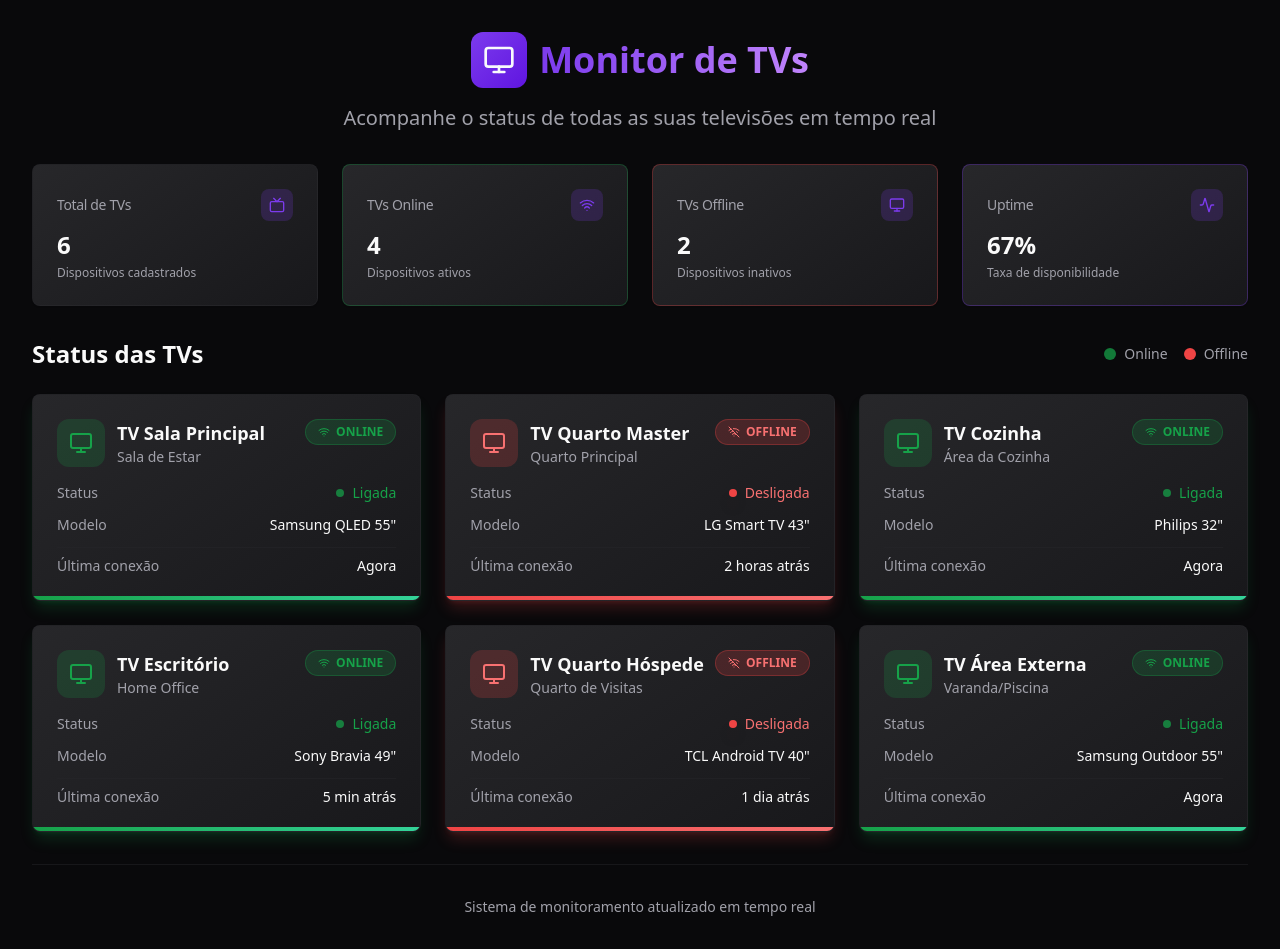
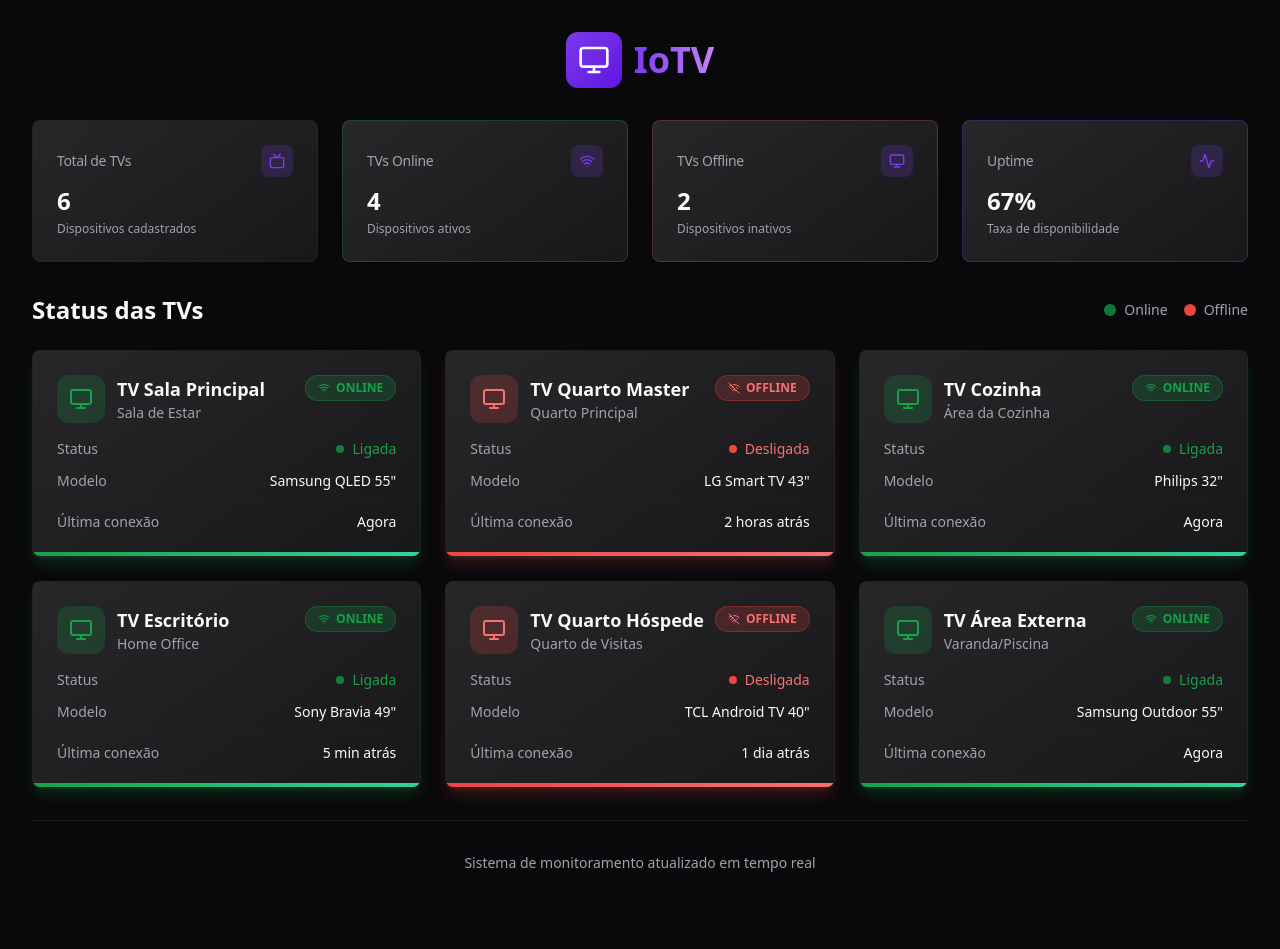
Before and after one commit to icaro258/iotv, a React (Vite) app: page / in a window 1280 px wide. After the commit the page ends 905 px from the top, so only its background shows below. Built offline with nearby package versions, Linux system fonts and the light colour scheme; the HTML template or start-up script is replaced by a standard one.

Commit message:
Atualizar título e descrição

```diff
--- a/src/pages/Index.tsx
+++ b/src/pages/Index.tsx
@@ -105,12 +105,9 @@ const Index = () => {
               <Monitor className="h-8 w-8 text-primary-foreground" />
             </div>
             <h1 className="text-4xl font-bold bg-gradient-to-r from-primary to-purple-400 bg-clip-text text-transparent">
-              Monitor de TVs
+              IoTV
             </h1>
           </div>
-          <p className="text-xl text-muted-foreground max-w-2xl mx-auto">
-            Acompanhe o status de todas as suas televisões em tempo real
-          </p>
         </div>
 
         {/* Stats Grid */}
```
